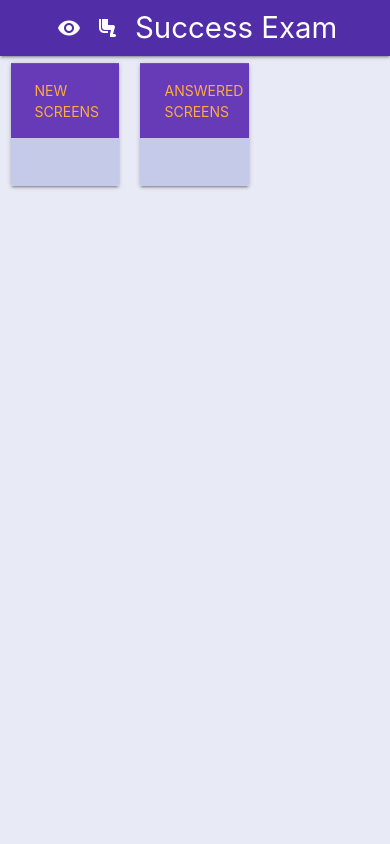
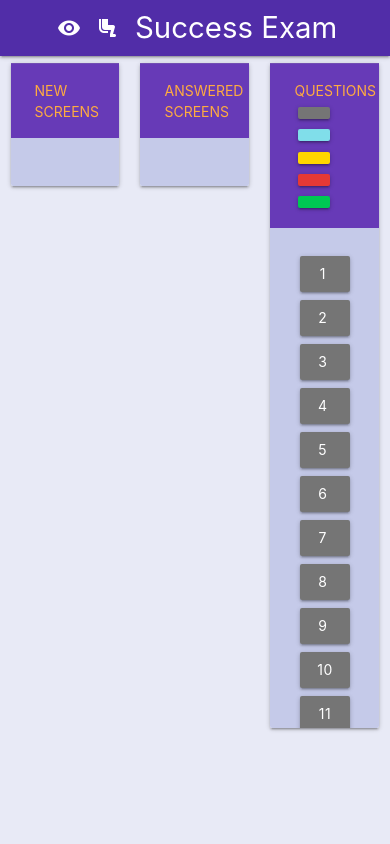
Before and after one commit to Zigridar/client, a website: page local_test_server/src/index.html in a window 390 px wide. Drawn offline with nearby package versions, Linux system fonts and the light colour scheme; some packages are replaced by stand-ins of ours; no server answers; a script that the page names is missing.

Commit message:
question table

```diff
--- a/local_test_server/src/index.html
+++ b/local_test_server/src/index.html
@@ -51,7 +51,19 @@
             </div>
         </div>
         <div class="col s4">
+            <div class="card">
+                <div class="card-action deep-purple">
+                    <a>questions</a>
+                    <a class="header_btn tooltipped waves-effect waves-light btn grey darken-1" data-position="top" data-tooltip="Нет вопроса"></a>
+                    <a class="header_btn tooltipped waves-effect waves-light btn cyan lighten-3" data-position="top" data-tooltip="Вопрос получен"></a>
+                    <a class="header_btn tooltipped waves-effect waves-light btn yellow accent-4" data-position="top" data-tooltip="Решается"></a>
+                    <a class="header_btn tooltipped waves-effect waves-light btn red darken-1" data-position="top" data-tooltip="Отложен/не решен"></a>
+                    <a class="header_btn tooltipped waves-effect waves-light btn green accent-4" data-position="top" data-tooltip="Решен"></a>
+                </div>
+                <div class="card-content indigo lighten-4 center-align" id="question_card">
 
+                </div>
+            </div>
         </div>
     </div>
 <!--    main scripts-->
--- a/local_test_server/src/index.js
+++ b/local_test_server/src/index.js
@@ -26,13 +26,13 @@ const galleryOptions_old = {
 }
 
 /** page init **/
-$(document).ready(function() {
+$(document).ready(async () => {
     /** gallery init **/
     $("#lightgallery_new").lightGallery(galleryOptions_new)
     $("#lightgallery_old").lightGallery(galleryOptions_old)
 
     /** socket init **/
-    const socket = io.connect()
+    const socket = await io.connect()
 
     socket.emit('user')
 
@@ -61,13 +61,15 @@ $(document).ready(function() {
         fireToast(filename)
     })
 
+    await createQuestionTable(84)
+    $('.tooltipped').tooltip()
 })
 
 /** add new screen to new screens **/
 function addNewScreen(name) {
     const slide =
     `  <a href="${name}">
-          <div class="caption">
+          <div class="caption hoverable z-depth-1 center-align">
             <img src="${name}" />
             <p>${name.slice(1, name.length - 4)}</p>
           </div>
@@ -81,7 +83,7 @@ function addNewScreen(name) {
 function addOldScreen(name) {
     const slide =
         `  <a href="${name}">
-          <div class="caption">
+          <div class="caption hoverable z-depth-1 center-align">
             <img src="${name}" />
             <p>${name.slice(1, name.length - 4)}</p>
           </div>
@@ -91,6 +93,51 @@ function addOldScreen(name) {
     $("#lightgallery_old").lightGallery(galleryOptions_old)
 }
 
+/** fire notification **/ //todo sound
 function fireToast(name) {
     M.toast({html: `Новый скрин ${name.slice(1, name.length - 4)}`})
 }
+
+/** create checkButton **/
+function createCheckButton(number) {
+    return new Promise((resolve, reject) => {
+        const id = number
+        let content = number.toString()
+        if (number < 10)
+            content += '&nbsp '
+        const button = `
+        <a class="waves-effect waves-light btn question_btn grey darken-1" id="question_${number}">${content}</a>
+        `
+        $('#question_card').append(button)
+        resolve(number)
+    })
+}
+
+/** create question table **/
+async function createQuestionTable(count) {
+    for (let i = 1; i <= count; i++) {
+        await createCheckButton(i)
+        $(`#question_${i}`).click(e => {
+            if ($(`#question_${i}`).hasClass('grey darken-1')) {
+                $(`#question_${i}`).toggleClass('grey darken-1')
+                $(`#question_${i}`).toggleClass('cyan lighten-3')
+            }
+            else if ($(`#question_${i}`).hasClass('cyan lighten-3')) {
+                $(`#question_${i}`).toggleClass('cyan lighten-3')
+                $(`#question_${i}`).toggleClass('yellow accent-4')
+            }
+            else if ($(`#question_${i}`).hasClass('yellow accent-4')) {
+                $(`#question_${i}`).toggleClass('yellow accent-4')
+                $(`#question_${i}`).toggleClass('red darken-1')
+            }
+            else if ($(`#question_${i}`).hasClass('red darken-1')) {
+                $(`#question_${i}`).toggleClass('red darken-1')
+                $(`#question_${i}`).toggleClass('green accent-4')
+            }
+            else if ($(`#question_${i}`).hasClass('green accent-4')) {
+                $(`#question_${i}`).toggleClass('green accent-4')
+                $(`#question_${i}`).toggleClass('grey darken-1')
+            }
+        })
+    }
+}
--- a/local_test_server/src/style.css
+++ b/local_test_server/src/style.css
@@ -1,16 +1,28 @@
 img {
-    width: 150px;
+    width: 160px;
     height: 90px;
 }
 
-#screencontent_new, #screencontent_old {
+#screencontent_new, #screencontent_old, #question_card {
     overflow-y: auto;
     max-height: 500px;
 }
 
+.question_btn {
+    width: 50px;
+}
+
+.header_btn {
+    height: 12px;
+}
+
 .caption {
     display: inline-block;
-    margin: 6px;
+    margin: 12px;
+}
+
+.btn {
+    margin: 4px;
 }
 
 #logo {
```
